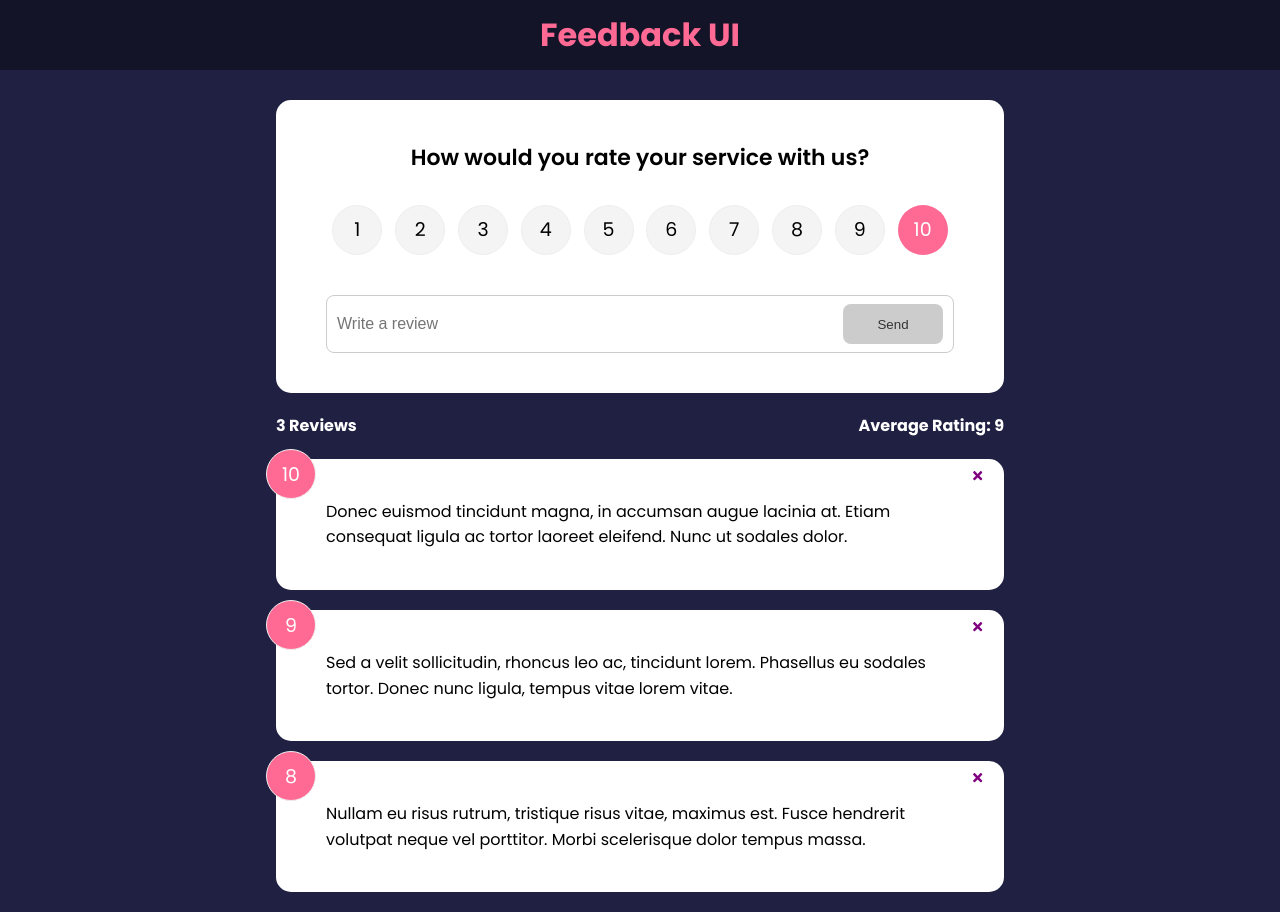
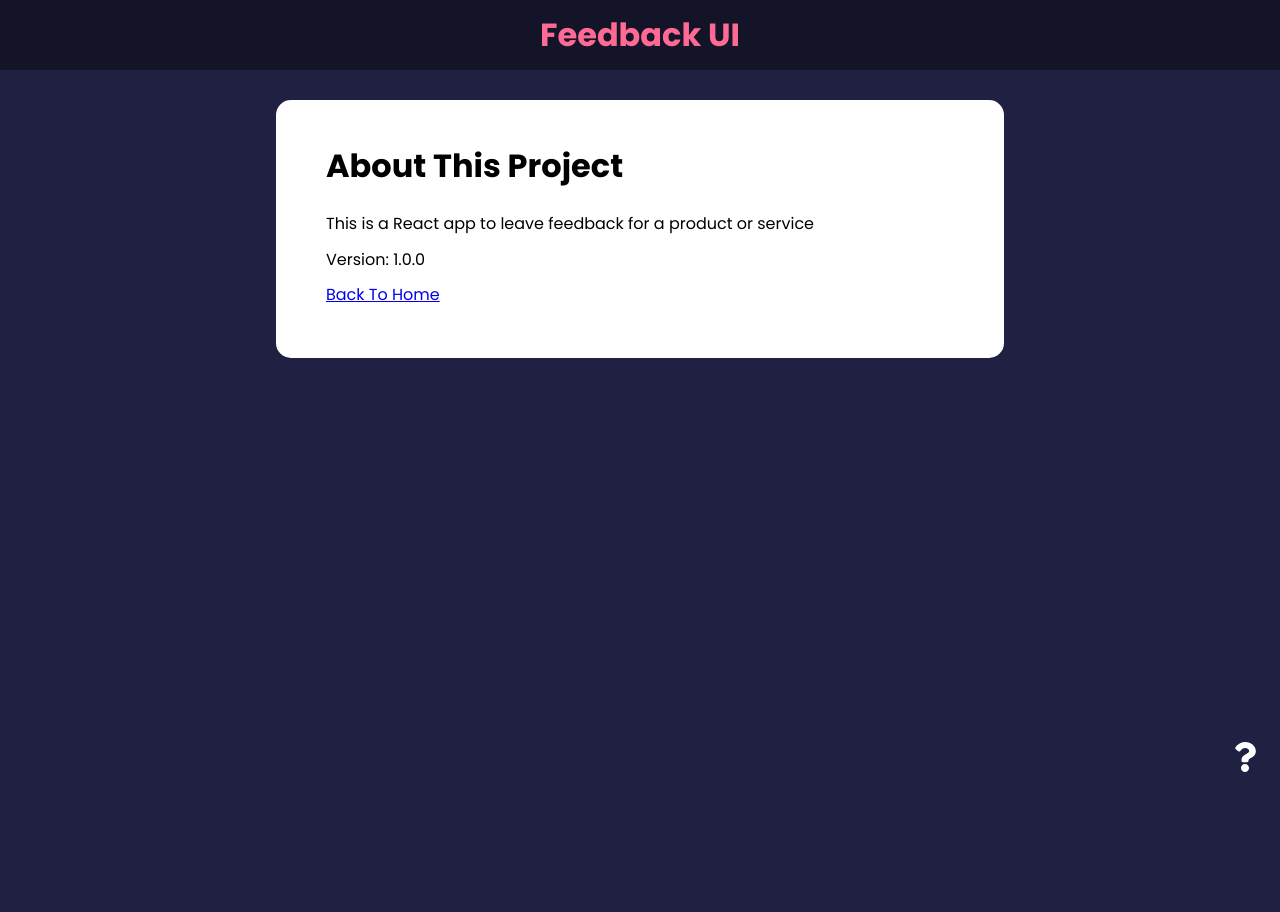
Before and after one commit to iamahless/Feedback-App, a React (Create React App) app: page /about in a window 1280 px wide. After the commit the page ends 800 px from the top, so only its background shows below. Built offline with nearby package versions, Linux system fonts and the light colour scheme.

Commit message:
About page

```diff
--- a/package.json
+++ b/package.json
@@ -10,6 +10,7 @@
     "react": "^17.0.2",
     "react-dom": "^17.0.2",
     "react-icons": "^4.3.1",
+    "react-router-dom": "^6.2.1",
     "react-scripts": "5.0.0",
     "uuid": "^8.3.2",
     "web-vitals": "^2.1.2"
--- a/src/App.js
+++ b/src/App.js
@@ -1,10 +1,13 @@
 import { useState } from "react";
+import { BrowserRouter as Router, Route, Routes } from "react-router-dom";
 import Header from "./components/Header";
 import FeedbackData from "./data/FeedbackData";
+import AboutIconLink from "./components/AboutIconLink";
 import FeedbackForm from "./components/FeedbackForm";
 import FeedbackList from "./components/FeedbackList";
 import FeedbackStats from "./components/FeedbackStats";
 import { v4 as uuidv4 } from "uuid";
+import AboutPage from "./pages/AboutPage";
 
 function App() {
   const [feedback, setFeedback] = useState(FeedbackData);
@@ -21,14 +24,31 @@
   };
 
   return (
-    <>
+    <Router>
       <Header />
       <div className="container">
-        <FeedbackForm handleAdd={addFeedback} />
-        <FeedbackStats feedback={feedback} />
-        <FeedbackList feedback={feedback} handleDelete={deleteFeedback} />
+        <Routes>
+          <Route
+            exact
+            path="/"
+            element={
+              <>
+                <FeedbackForm handleAdd={addFeedback} />
+                <FeedbackStats feedback={feedback} />
+                <FeedbackList
+                  feedback={feedback}
+                  handleDelete={deleteFeedback}
+                />
+              </>
+            }
+          ></Route>
+
+          <Route path="/about" element={<AboutPage />} />
+        </Routes>
+
+        <AboutIconLink />
       </div>
-    </>
+    </Router>
   );
 }
 
--- /dev/null
+++ b/src/components/AboutIconLink.jsx
@@ -0,0 +1,14 @@
+import { FaQuestion } from "react-icons/fa";
+import { Link } from "react-router-dom";
+
+function AboutIconLink() {
+  return (
+    <div className="about-link">
+      <Link to="/about">
+        <FaQuestion size={30} />
+      </Link>
+    </div>
+  );
+}
+
+export default AboutIconLink;
--- /dev/null
+++ b/src/pages/AboutPage.jsx
@@ -0,0 +1,20 @@
+import { Link } from "react-router-dom";
+import Card from "../components/shared/Card";
+
+function AboutPage() {
+  return (
+    <Card>
+      <div className="about">
+        <h1>About This Project</h1>
+        <p>This is a React app to leave feedback for a product or service</p>
+        <p>Version: 1.0.0</p>
+
+        <p>
+          <Link to="/">Back To Home</Link>
+        </p>
+      </div>
+    </Card>
+  );
+}
+
+export default AboutPage;
```
Also changed, not shown: 1 other file (tests, documents, lock files or other folders).
